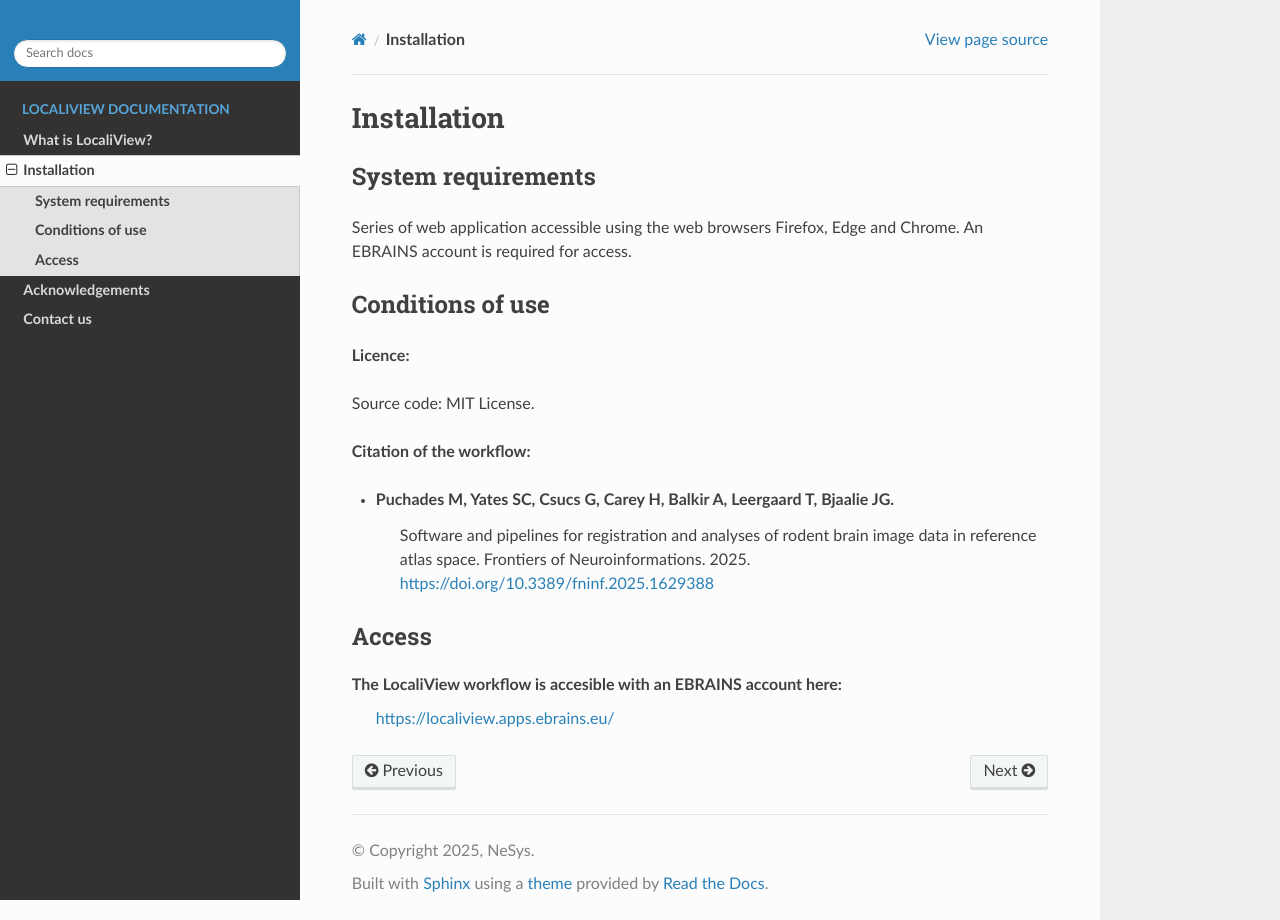
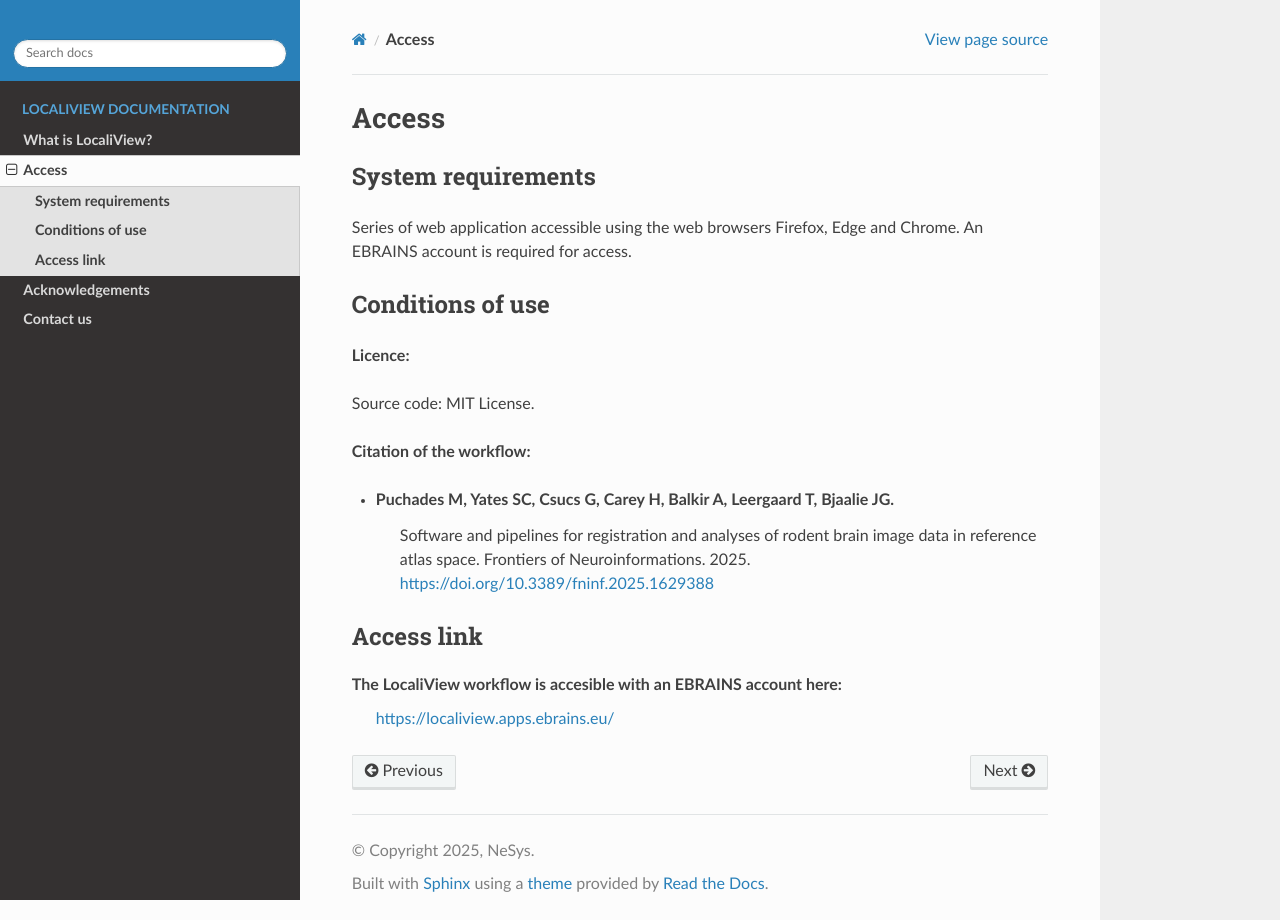
Before and after one commit to Neural-Systems-at-UIO/LocaliView, a Sphinx documentation site: the page built from Docs/Installation.rst, in a window 1280 px wide. Built offline with Sphinx 7.4.7 and the Read the Docs theme 3.1.0, drawn with Linux system fonts in a browser that asks for light colours; pages that are not in the unit, such as notebooks, are missing from menus.

Commit message:
Update Installation.rst

```diff
--- a/Docs/Installation.rst
+++ b/Docs/Installation.rst
@@ -1,4 +1,4 @@
-**Installation**
+**Access**
 -----------------------------
 **System requirements**
 ~~~~~~~~~~~~~~~~~~~~~~~~
@@ -19,7 +19,7 @@
    Software and pipelines for registration and analyses of rodent brain image data in reference atlas space. Frontiers of Neuroinformations. 2025. https://doi.org/10.3389/fninf.2025.1629388
 
 
-**Access**
+**Access link**
 ~~~~~~~~~~~~
 The LocaliView workflow is accesible with an EBRAINS account here:
   https://localiview.apps.ebrains.eu/
```
